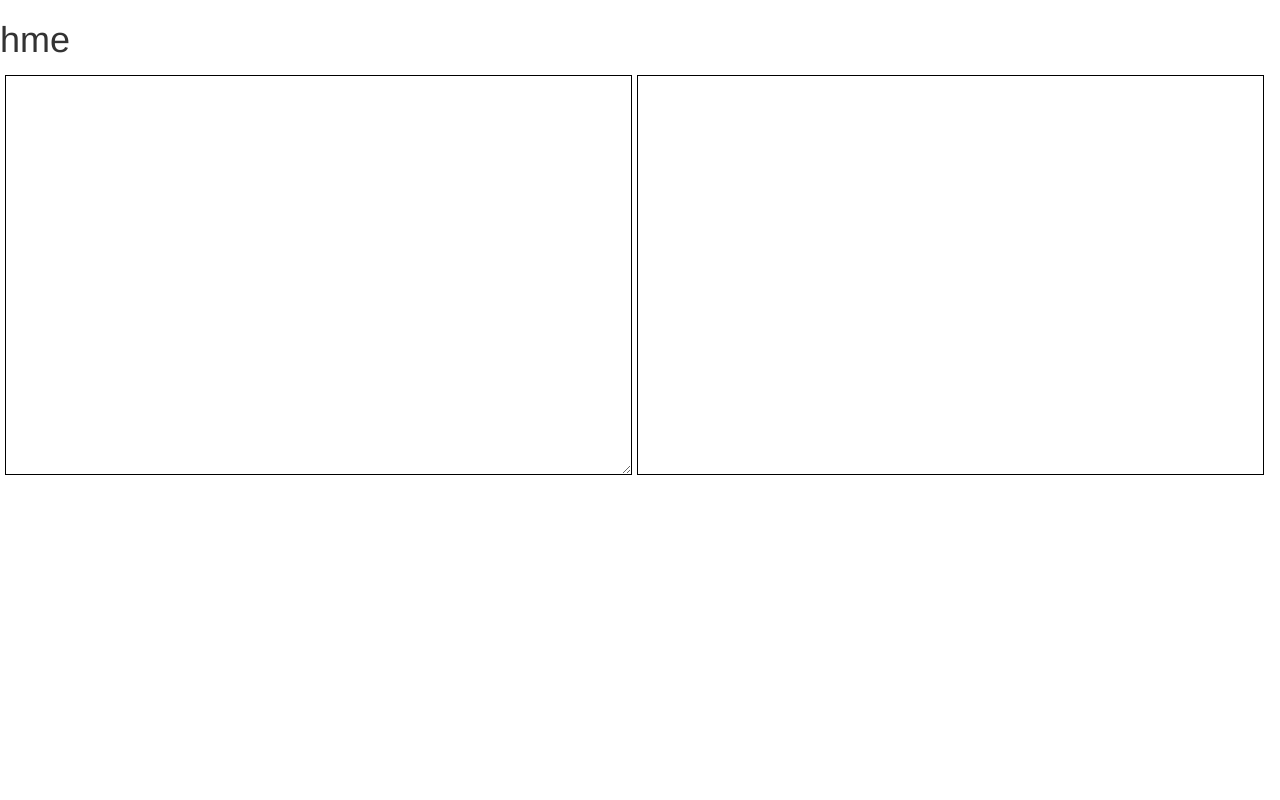
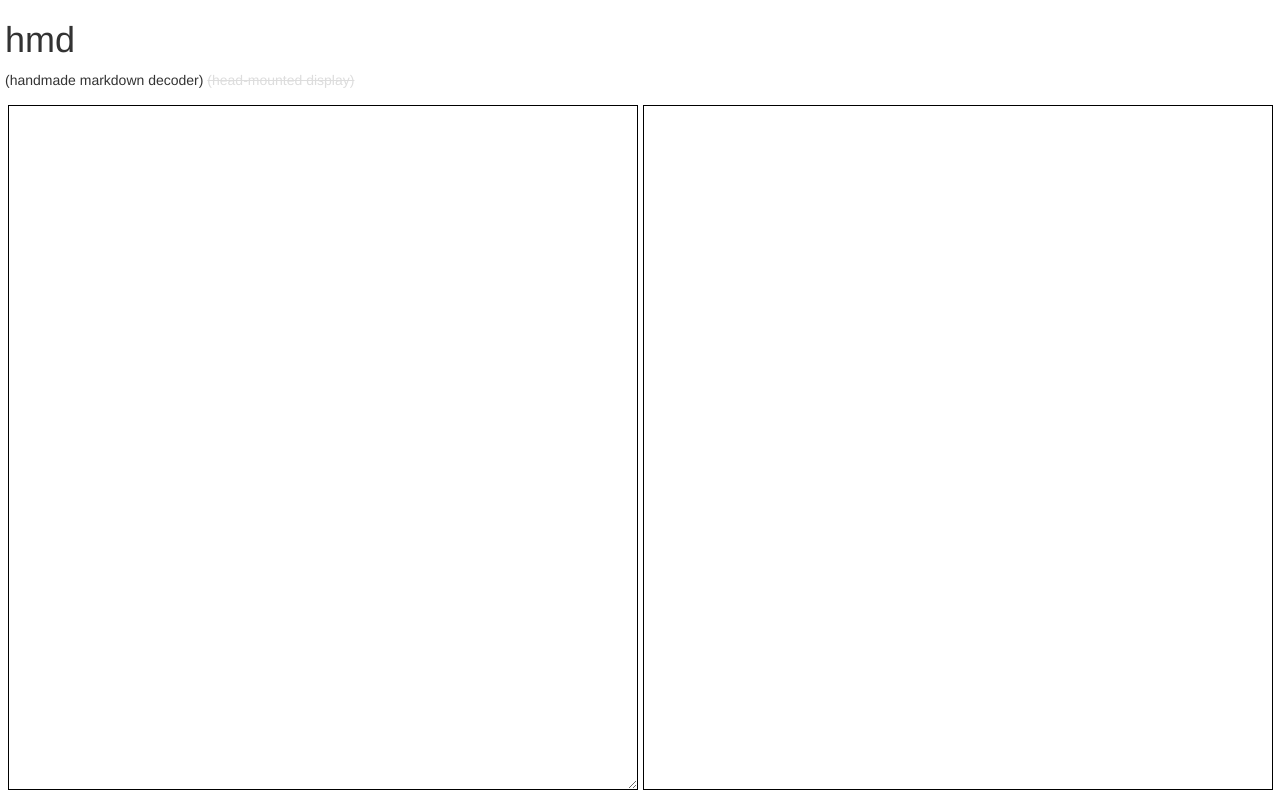
Before and after one commit to ricale/hmd, a website: page sample/index.html in a window 1280 px wide. Drawn offline with nearby package versions, Linux system fonts and the light colour scheme.

Commit message:
Update sample page

```diff
--- a/sample/index.html
+++ b/sample/index.html
@@ -8,6 +8,10 @@
       margin: 0px;
       padding: 0px;
     }
+
+    del { color: #DDD; }
+    .header { margin: 0px 5px; }
+    .container { text-align: center; }
 
     .box {
       -webkit-box-sizing: border-box;
@@ -20,34 +24,44 @@
       height: 400px;
       margin: 5px 0;
       padding: 3px;
+
+      vertical-align: middle;
+      text-align: left;
     }
-
-    .source.box {
-      margin-left: 5px;
-      margin-right: 5px;
-
-      border: 1px solid #000;
-    }
-
-    .target.box {
-      margin-right: 5px;
-
-      border: 1px solid #000;
-      overflow:auto;
-    }
+    .source.box { margin-left: 5px; margin-right: 5px; border: 1px solid #000; }
+    .target.box { margin-right: 5px; border: 1px solid #000; overflow:auto; }
   </style>
 
   <script type="text/javascript" src="../dist/hmd-0.2.8d.js"></script>
+  <script type="text/javascript" src="http://code.jquery.com/jquery-1.11.1.min.js"></script>
   <script type="text/javascript">
-    window.onload = function() {
+    var resizeResponsive = function() {
+      var $window, $source, boxWidth, boxHeight;
+
+      $window = $(window);
+      $source = $('#source');
+
+      boxWidth  = $window.width() / 2 - 10;
+      boxHeight = $window.height() - $source.position().top - 15;
+
+      $('#source').css('width', boxWidth).css('height', boxHeight)
+      $('#target').css('width', boxWidth).css('height', boxHeight)
+    }
+
+    $(window).load(function() {
       hmd.run(document.getElementById('source'), document.getElementById('target'))
-    }
+      resizeResponsive();
+    });
+
+    $(window).resize(resizeResponsive);
+
   </script>
 </head>
 
 <body>
-  <div id="header">
-    <h1>hme</h1>
+  <div id="header" class="header">
+    <h1>hmd</h1>
+    <p>(handmade markdown decoder) <del>(head-mounted display)</del></p>
   </div>
 
   <div id="container" class="container">
```
